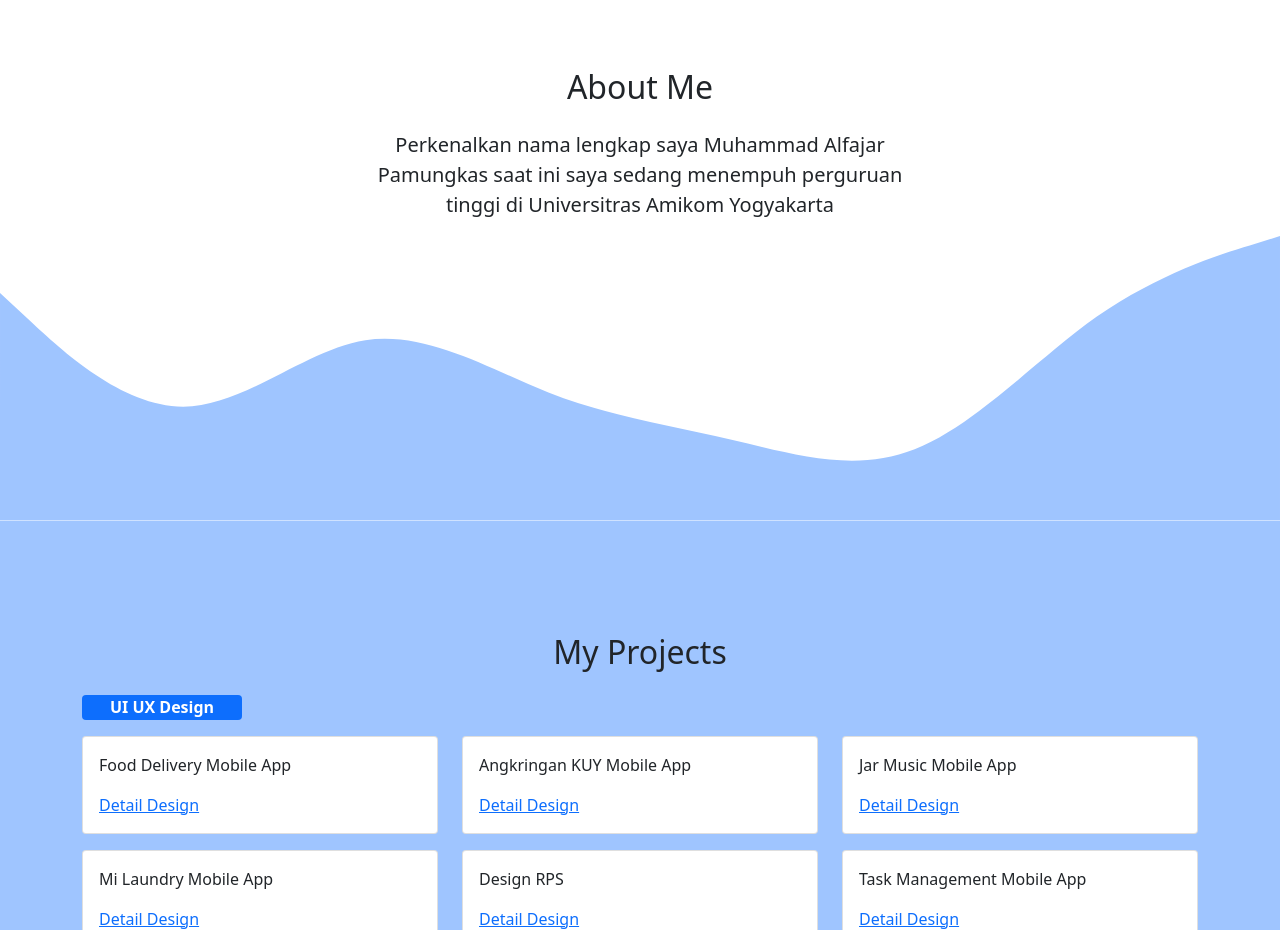
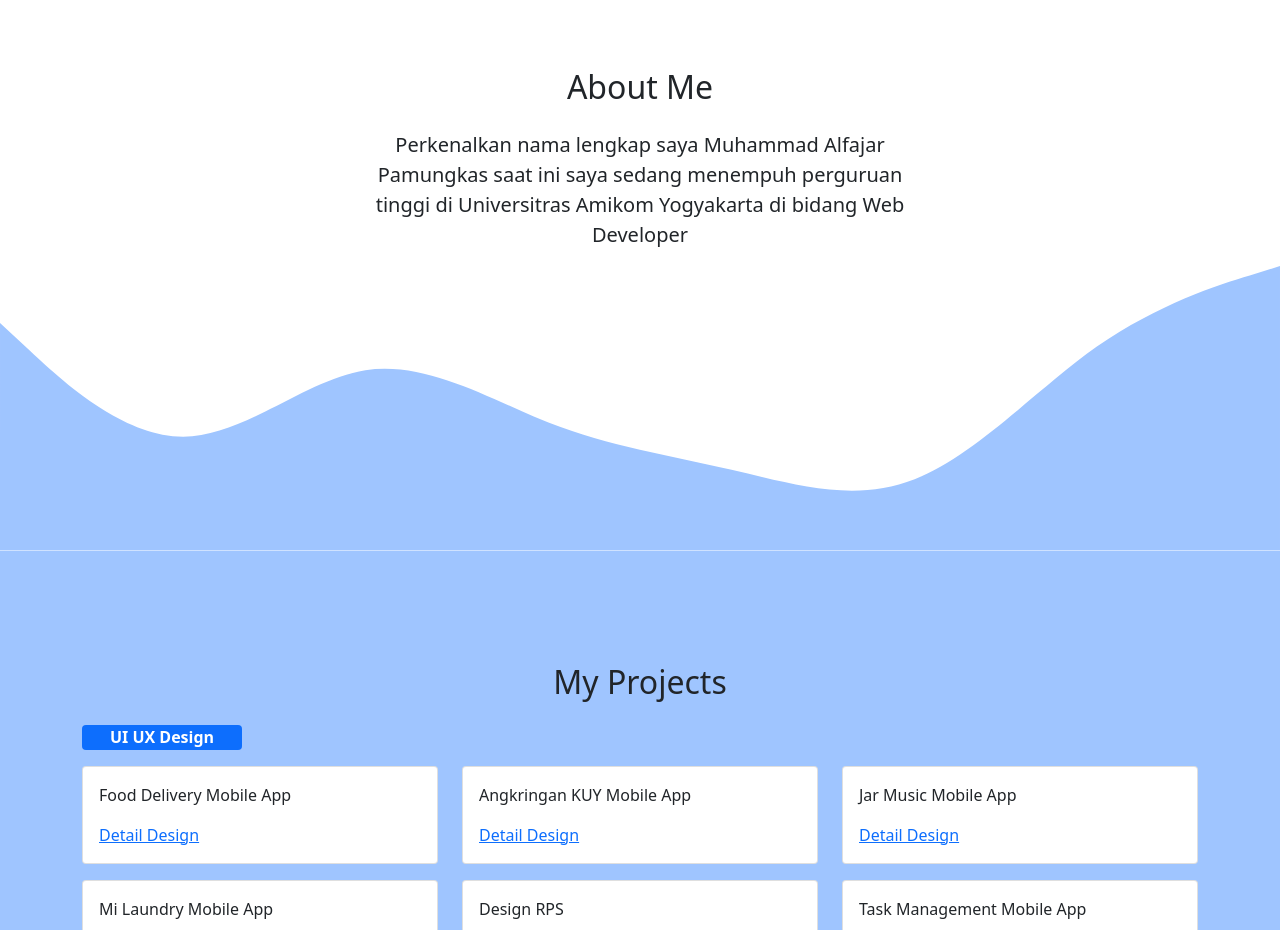
Before and after one commit to alfajarpamungkas/alfajarpamungkas.github.io, a plain HTML site: page index.html in a window 1280 px wide. Shown: the part 860-1790 px from the top of the page. Drawn offline with nearby package versions, Linux system fonts and the light colour scheme.

Commit message:
Update index.html

```diff
--- a/index.html
+++ b/index.html
@@ -64,7 +64,7 @@
           </div>
           <div class="row justify-content-center fs-5 text-center">
             <div class="col-md-6">
-              <p>Perkenalkan nama lengkap saya Muhammad Alfajar Pamungkas saat ini saya sedang menempuh perguruan tinggi di Universitras Amikom Yogyakarta </p>
+              <p>Perkenalkan nama lengkap saya Muhammad Alfajar Pamungkas saat ini saya sedang menempuh perguruan tinggi di Universitras Amikom Yogyakarta di bidang Web Developer </p>
             </div>
             <!--
             <div class="col-md-4">
```
